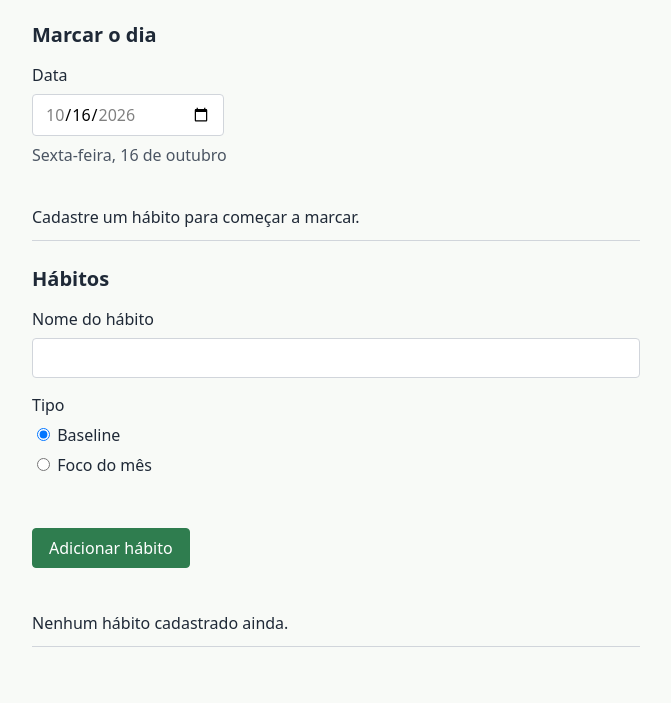
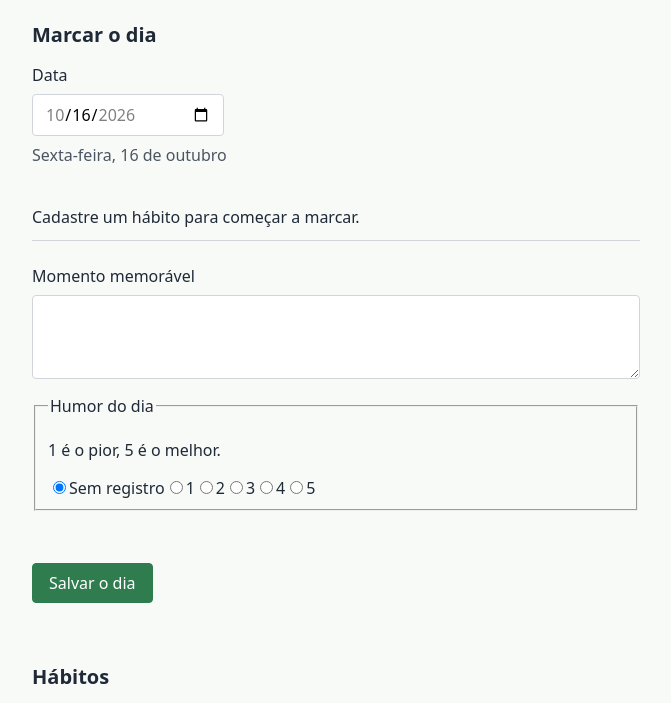
Before and after one commit to guilhermepls/semeio-web, a website built with Vite: page index.html in a window 1280 px wide. Shown: the part 65-768 px from the top of the page, without its empty margins (304-975 px from the left). Built offline with nearby package versions, Linux system fonts and the light colour scheme.

Commit message:
feat: adiciona momento memorável e humor do dia

```diff
--- /dev/null
+++ b/src/data/dias.js
@@ -0,0 +1,33 @@
+import { listarDias, salvarDias } from './storage.js'
+import { validarData } from './validacao.js'
+
+export const LIMITE_MOMENTO = 500
+
+export async function buscarDia(data) {
+  const dias = await listarDias()
+  return dias.find((d) => d.data === data) ?? { data, momento: '', humor: null }
+}
+
+export async function salvarDia(data, { momento, humor }) {
+  validarData(data)
+
+  const texto = momento.trim()
+  if (texto.length > LIMITE_MOMENTO) {
+    throw new Error(`O momento deve ter até ${LIMITE_MOMENTO} caracteres.`)
+  }
+  if (
+    humor !== null &&
+    !(Number.isInteger(humor) && humor >= 1 && humor <= 5)
+  ) {
+    throw new Error('O humor deve ser um número de 1 a 5.')
+  }
+
+  const dias = await listarDias()
+  const outros = dias.filter((d) => d.data !== data)
+
+  if (!texto && humor === null) {
+    await salvarDias(outros)
+    return
+  }
+  await salvarDias([...outros, { data, momento: texto, humor }])
+}
--- a/src/styles/dia.css
+++ b/src/styles/dia.css
@@ -56,3 +56,34 @@
   height: 1.25rem;
   accent-color: var(--color-primary);
 }
+
+.dia__registro {
+  display: grid;
+  gap: var(--space-4);
+  margin-top: var(--space-6);
+}
+
+.dia__campo {
+  display: grid;
+  gap: var(--space-2);
+}
+
+.dia__campo textarea {
+  padding: var(--space-2) var(--space-3);
+  border: 1px solid var(--color-border);
+  border-radius: var(--radius-sm);
+  background: var(--color-surface);
+  font: inherit;
+  resize: vertical;
+}
+
+.dia__registro .botao {
+  justify-self: start;
+}
+
+.dia__aviso {
+  margin: 0;
+  min-height: 1.25rem;
+  font-size: var(--font-size-sm);
+  color: var(--color-primary);
+}
--- /dev/null
+++ b/src/styles/humor.css
@@ -0,0 +1,35 @@
+.humor {
+  margin: 0;
+  padding: 0;
+  border: 0;
+}
+
+.humor legend {
+  padding: 0;
+  margin-bottom: var(--space-1);
+}
+
+.humor__dica {
+  margin: 0 0 var(--space-2);
+  font-size: var(--font-size-sm);
+  color: var(--color-text-muted);
+}
+
+.humor__opcoes {
+  display: flex;
+  flex-wrap: wrap;
+  gap: var(--space-4);
+}
+
+.humor__opcoes label {
+  display: flex;
+  align-items: center;
+  gap: var(--space-2);
+  cursor: pointer;
+}
+
+.humor__opcoes input {
+  width: 1.25rem;
+  height: 1.25rem;
+  accent-color: var(--color-primary);
+}
--- a/src/ui/dia.js
+++ b/src/ui/dia.js
@@ -1,6 +1,8 @@
+import { buscarDia, LIMITE_MOMENTO, salvarDia } from '../data/dias.js'
 import { listarAtivos } from '../data/habitos.js'
 import { marcarHabito, registrosDoDia } from '../data/registros.js'
 import { dataPorExtenso, hoje, mesDe } from '../utils/datas.js'
+import { criarSeletorHumor } from './humor.js'
 
 export function montarDia(raiz) {
   const secao = document.createElement('section')
@@ -15,6 +17,16 @@
     <p class="dia__extenso" aria-live="polite"></p>
     <p class="erro" role="alert"></p>
     <ul class="dia__lista"></ul>
+    <form class="dia__registro" novalidate>
+      <div class="dia__campo">
+        <label for="dia-momento">Momento memorável</label>
+        <textarea id="dia-momento" rows="3"></textarea>
+      </div>
+      <div class="dia__humor"></div>
+      <p class="erro erro--registro" role="alert"></p>
+      <button type="submit" class="botao">Salvar o dia</button>
+      <p class="dia__aviso" role="status"></p>
+    </form>
   `
   raiz.append(secao)
 
@@ -22,6 +34,21 @@
   const extenso = secao.querySelector('.dia__extenso')
   const erro = secao.querySelector('.erro')
   const lista = secao.querySelector('.dia__lista')
+  const form = secao.querySelector('.dia__registro')
+  const campoMomento = secao.querySelector('#dia-momento')
+  const erroRegistro = secao.querySelector('.erro--registro')
+  const aviso = secao.querySelector('.dia__aviso')
+
+  const humor = criarSeletorHumor()
+  secao.querySelector('.dia__humor').append(humor.elemento)
+  campoMomento.maxLength = LIMITE_MOMENTO
+
+  function atualizarLimites() {
+    const dataDeHoje = hoje()
+    campoData.min = `${mesDe(dataDeHoje)}-01`
+    campoData.max = dataDeHoje
+    if (!campoData.value) campoData.value = dataDeHoje
+  }
 
   function criarItem(habito, data, feito) {
     const item = document.createElement('li')
@@ -48,14 +75,11 @@
     return item
   }
 
-  async function desenhar() {
-    const dataDeHoje = hoje()
-    campoData.min = `${mesDe(dataDeHoje)}-01`
-    campoData.max = dataDeHoje
-    if (!campoData.value) campoData.value = dataDeHoje
-
+  async function desenharLista() {
+    atualizarLimites()
     const data = campoData.value
     extenso.textContent = dataPorExtenso(data)
+
     const [habitos, registros] = await Promise.all([
       listarAtivos(),
       registrosDoDia(data),
@@ -76,6 +100,14 @@
     }
   }
 
+  async function carregarDia() {
+    const dia = await buscarDia(campoData.value)
+    campoMomento.value = dia.momento
+    humor.definir(dia.humor)
+    erroRegistro.textContent = ''
+    aviso.textContent = ''
+  }
+
   campoData.addEventListener('change', () => {
     if (!campoData.value || !campoData.checkValidity()) {
       erro.textContent = 'Escolha uma data entre o dia 1 do mês e hoje.'
@@ -83,10 +115,32 @@
     } else {
       erro.textContent = ''
     }
-    desenhar()
+    desenharLista()
+    carregarDia()
   })
 
-  document.addEventListener('habitos:alterados', desenhar)
+  form.addEventListener('submit', async (evento) => {
+    evento.preventDefault()
+    aviso.textContent = ''
+    erroRegistro.textContent = ''
 
-  desenhar()
+    try {
+      await salvarDia(campoData.value, {
+        momento: campoMomento.value,
+        humor: humor.obter(),
+      })
+    } catch (e) {
+      erroRegistro.textContent = e.message
+      return
+    }
+
+    campoMomento.value = campoMomento.value.trim()
+    aviso.textContent = 'Dia salvo.'
+  })
+
+  document.addEventListener('habitos:alterados', desenharLista)
+
+  atualizarLimites()
+  desenharLista()
+  carregarDia()
 }
--- /dev/null
+++ b/src/ui/humor.js
@@ -0,0 +1,47 @@
+const OPCOES = ['', '1', '2', '3', '4', '5']
+
+export function criarSeletorHumor() {
+  const conjunto = document.createElement('fieldset')
+  conjunto.className = 'humor'
+  conjunto.setAttribute('aria-describedby', 'humor-dica')
+
+  const legenda = document.createElement('legend')
+  legenda.textContent = 'Humor do dia'
+
+  const dica = document.createElement('p')
+  dica.id = 'humor-dica'
+  dica.className = 'humor__dica'
+  dica.textContent = '1 é o pior, 5 é o melhor.'
+
+  const opcoes = document.createElement('div')
+  opcoes.className = 'humor__opcoes'
+
+  for (const valor of OPCOES) {
+    const rotulo = document.createElement('label')
+
+    const radio = document.createElement('input')
+    radio.type = 'radio'
+    radio.name = 'humor'
+    radio.value = valor
+
+    const texto = document.createElement('span')
+    texto.textContent = valor === '' ? 'Sem registro' : valor
+
+    rotulo.append(radio, texto)
+    opcoes.append(rotulo)
+  }
+
+  conjunto.append(legenda, dica, opcoes)
+
+  return {
+    elemento: conjunto,
+    obter() {
+      const marcado = conjunto.querySelector('input:checked')
+      return marcado && marcado.value !== '' ? Number(marcado.value) : null
+    },
+    definir(humor) {
+      const valor = humor === null ? '' : String(humor)
+      conjunto.querySelector(`input[value="${valor}"]`).checked = true
+    },
+  }
+}
```
Also changed, not shown: src/data/dias.test.js (added, +104 -0 lines).
